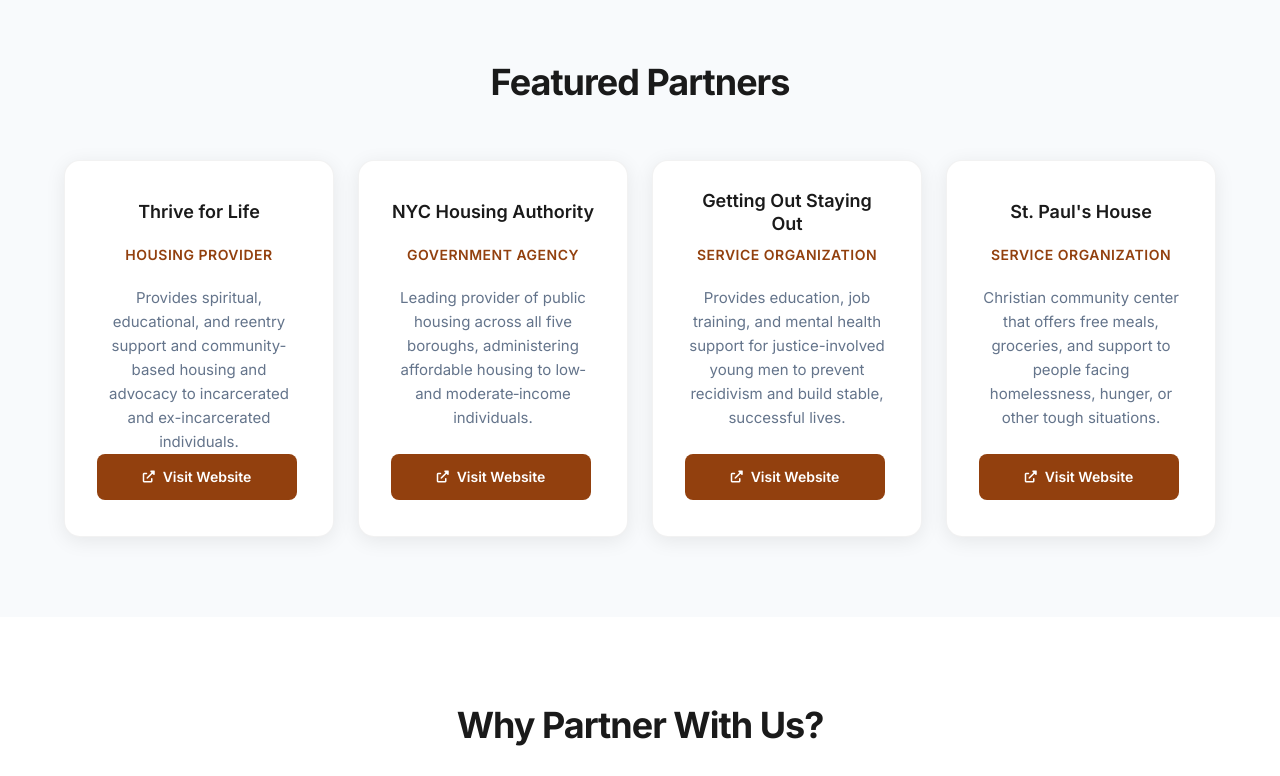
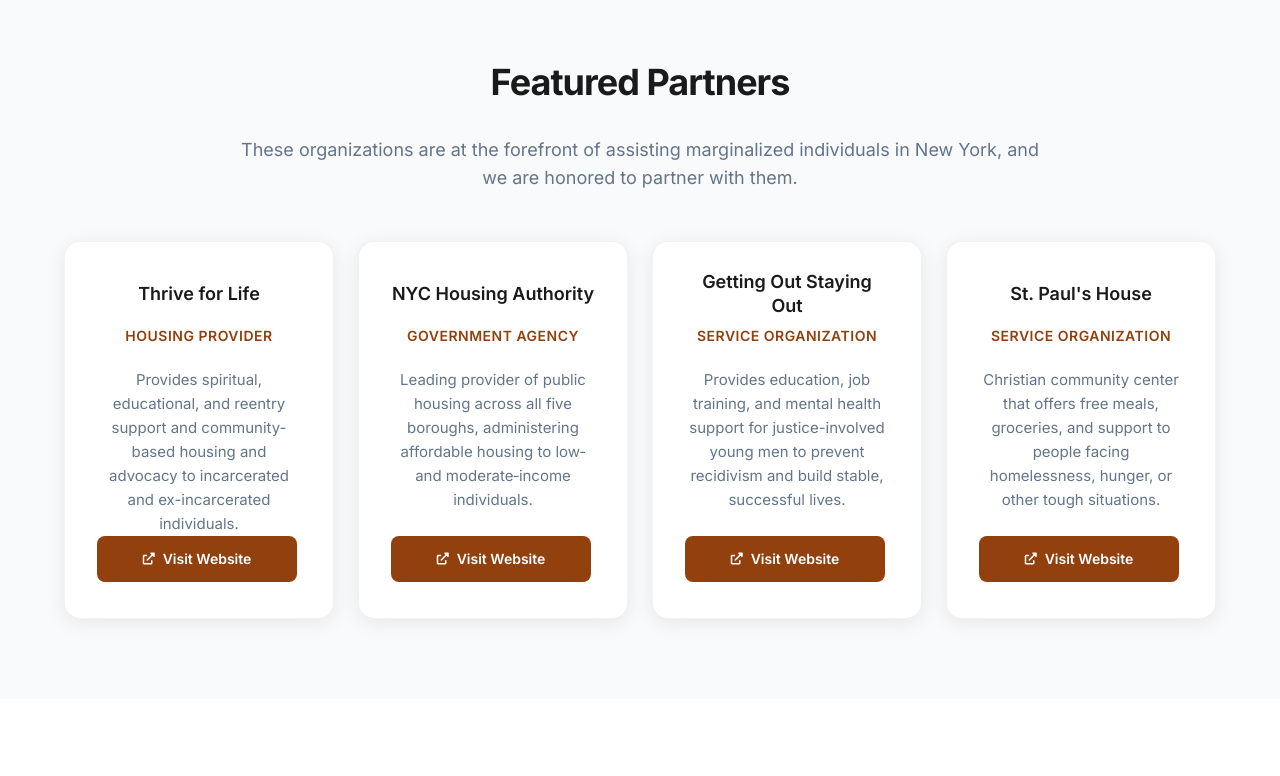
Before and after one commit to leodecock76/RebaseProject, a website: page partnerships.html in a window 1280 px wide. Shown: the part 880-1656 px from the top of the page. Drawn offline with Linux system fonts and the light colour scheme.

Commit message:
Add introductory blurb to Featured Partners section

```diff
--- a/partnerships.css
+++ b/partnerships.css
@@ -88,8 +88,17 @@
     font-weight: 700;
     color: #1a1a1a;
     text-align: center;
-    margin-bottom: 48px;
+    margin-bottom: 24px;
     letter-spacing: -1px;
+}
+
+.partners-intro {
+    font-size: 18px;
+    color: #64748b;
+    text-align: center;
+    max-width: 800px;
+    margin: 0 auto 48px;
+    line-height: 1.6;
 }
 
 .partners-grid {
--- a/partnerships.html
+++ b/partnerships.html
@@ -77,6 +77,7 @@
     <section class="featured-partners">
         <div class="container">
             <h2>Featured Partners</h2>
+            <p class="partners-intro">These organizations are at the forefront of assisting marginalized individuals in New York, and we are honored to partner with them.</p>
             <div class="partners-grid">
                 <div class="partner-card">
                     <h3>Thrive for Life</h3>
```
